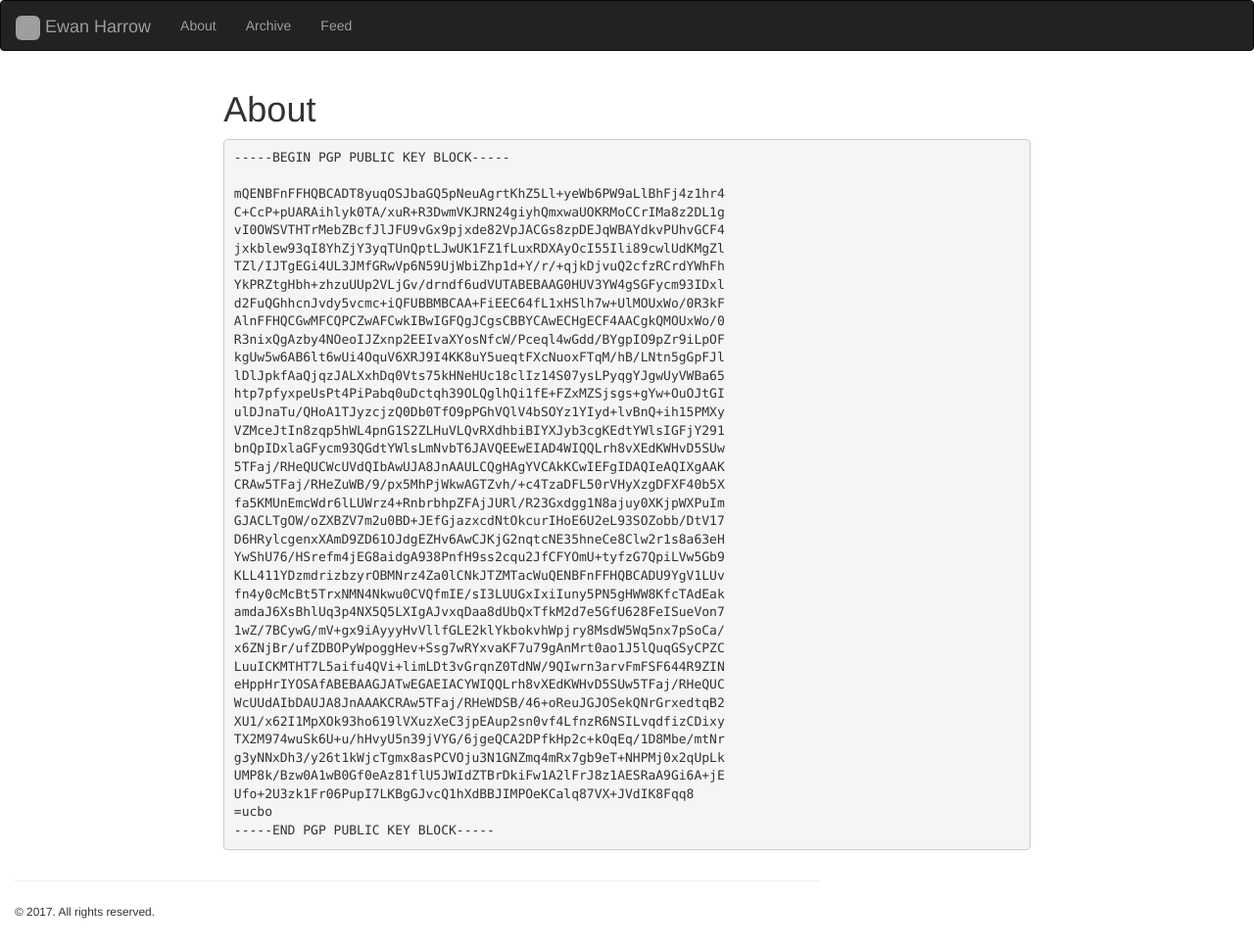
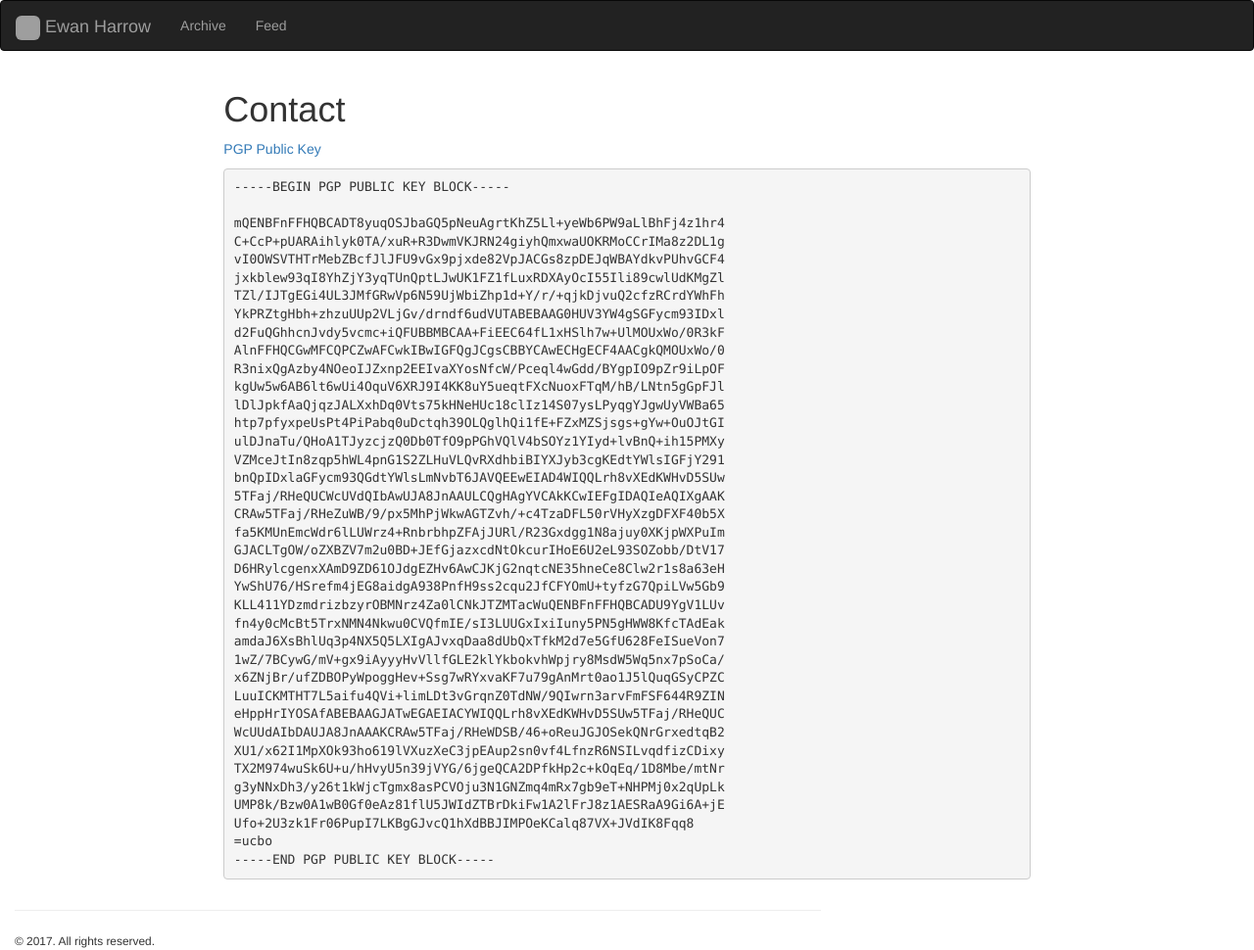
Before and after one commit to eharrow/eharrow.github.io, a Jekyll site: the page built from contact.md, in a window 1280 px wide. Shown: the whole page at 98% size. Built offline with Jekyll 4.4.1, drawn with Linux system fonts in a browser that asks for light colours; nearby versions of some CDN libraries; before the commit the page ends 940 px from its top, so only the background shows below that; grey boxes are pictures that could not be loaded.

Commit message:
public key uploaded

````diff
--- a/_config.yml
+++ b/_config.yml
@@ -34,6 +34,6 @@ gems:
 #  - jekyll-gist
 
 pages_list:
-  About: '/about'
+  #Contact: '/contact'
   Archive: '/archive'
   Feed: '/atom.xml'
--- a/about.md
+++ b/contact.md
@@ -3,8 +3,8 @@ layout: default
 title: About
 ---
 
-# About
-
+# Contact
+[PGP Public Key](../ewan-at-harrow-pub.pgp)
 ```
 -----BEGIN PGP PUBLIC KEY BLOCK-----
 
````
Also changed, not shown: 1 other file.
